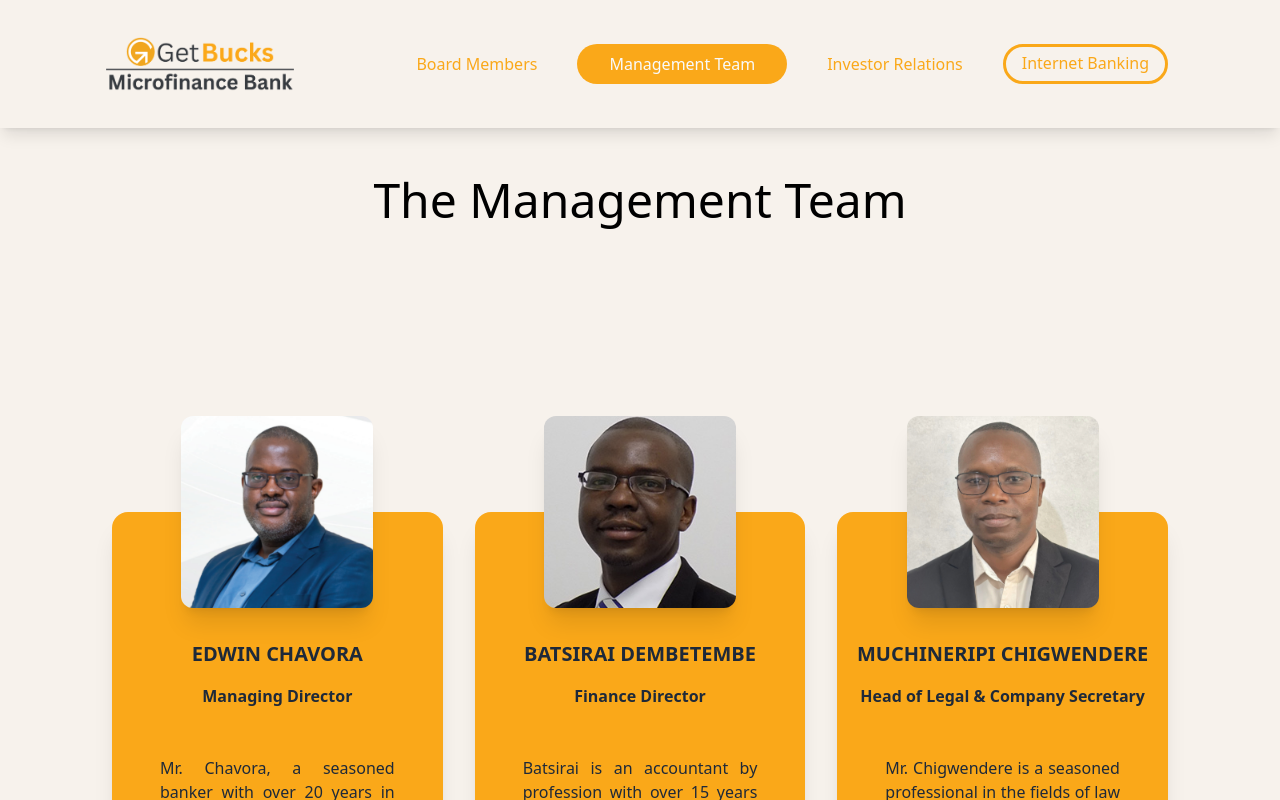
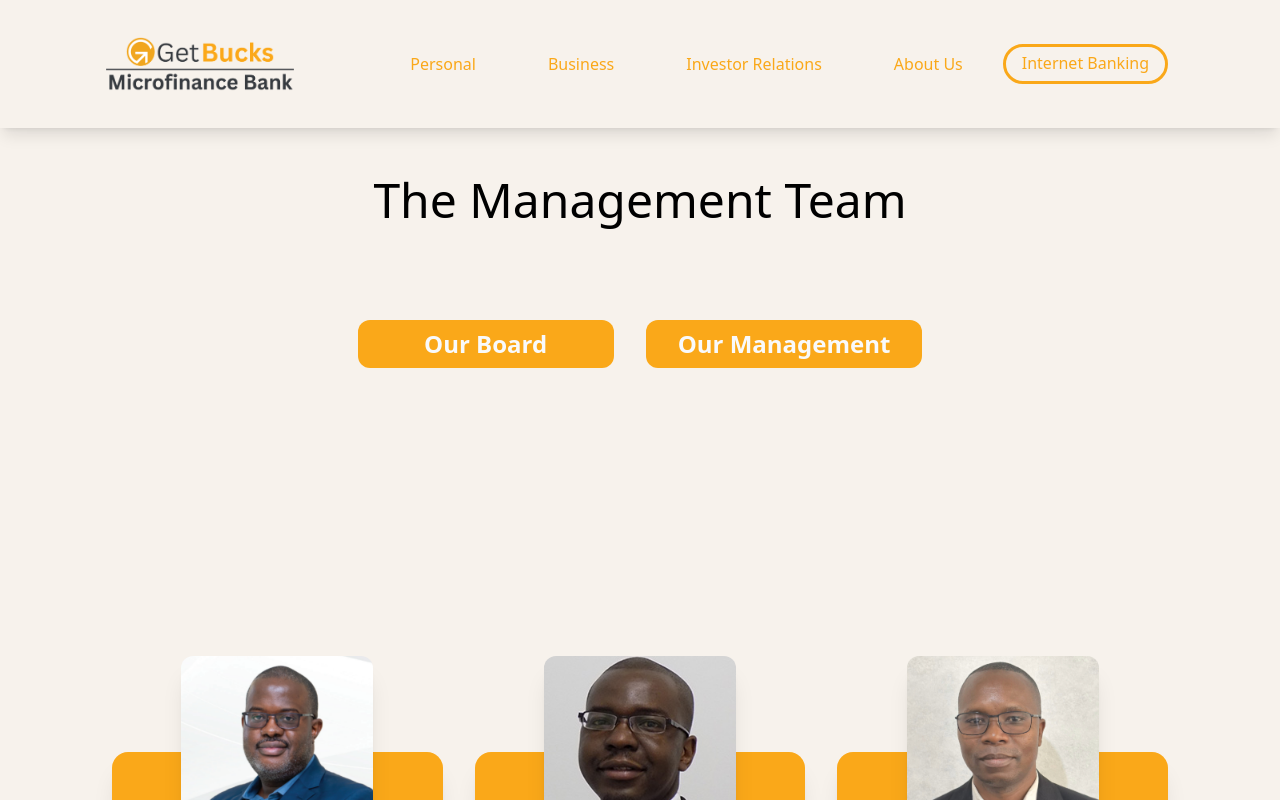
Before and after one commit to khomabhena/getbucks-site, a React (Vite) app: page /management in a window 1280 px wide. Shown: the top 800 px of the page. Built offline with nearby package versions, Linux system fonts and the light colour scheme.

Commit message:
made changes to the relations page

```diff
--- a/src/App.jsx
+++ b/src/App.jsx
@@ -38,11 +38,11 @@ function App() {
           <Route path='/diaspora' element={<Diaspora />} />
 
           <Route path='/investor-relations' element={<InvestorRelations />} />
-          <Route path='/board-members' element={<OurBoard navData={getNavigationData.ourBoard } />} />
-          <Route path='/management' element={<Management navData={getNavigationData.management } />} />
-          <Route path='/financial-reports' element={<FinancialReports navData={getNavigationData.financialReports } />} />
-          <Route path='/events' element={<Events navData={getNavigationData.keyEvents } />} />
-          <Route path='/privacy-policy' element={<PrivacyPolicy navData={getNavigationData.investorRelations } />} />
+          <Route path='/board-members' element={<OurBoard navData={getNavigationData.landingPage } />} />
+          <Route path='/management' element={<Management navData={getNavigationData.landingPage } />} />
+          <Route path='/financial-reports' element={<FinancialReports navData={getNavigationData.landingPage } />} />
+          <Route path='/events' element={<Events navData={getNavigationData.landingPage } />} />
+          <Route path='/privacy-policy' element={<PrivacyPolicy navData={getNavigationData.landingPage } />} />
 
           <Route path='/personal/login' element={<Login data={getLoginData.personal} navData={getNavigationData.personal} />} />
           <Route path='/diaspora/login' element={<Login data={getLoginData.diaspora} navData={getNavigationData.personal} />} />
--- a/src/components/BoardMembersCard.jsx
+++ b/src/components/BoardMembersCard.jsx
@@ -7,6 +7,15 @@ const BoardMembersCard = ({title = 'Board Members', data}) => {
   return (
     <div className=' w-full flex items-center flex-col mt-12'>
         <h2 className=' text-2xl mt-12l self-start lg:self-center md:text-5xl font-medium'>{title}</h2>
+        <div className=' mt-24 mb-24 w-full flex flex-wrap justify-center gap-8 px-8'>
+          <a href="/board-members">
+            <button style={{ backgroundColor: colors.primaryColor }}
+            className=' font-semibold text-gray-50 min-w-64 px-8 py-2 text-sm xl:text-2xl rounded-xl cursor-pointer hover:scale-105 hover:shadow-lg transition-all ease-in-out '>Our Board</button>
+          </a>
+          <a href="/management">
+            <button style={{ backgroundColor: colors.primaryColor }} className=' font-semibold text-gray-50 min-w-64 px-8 py-2 text-sm xl:text-2xl rounded-xl cursor-pointer hover:scale-105 hover:shadow-lg transition-all ease-in-out '>Our Management</button>
+          </a>
+        </div>
         <div className=' relative w-full flex flex-col xl:flex-row flex-wrap mt-48 min-h-screen rounded-2xl'>
 
             {
@@ -22,8 +31,6 @@ const BoardMembersCard = ({title = 'Board Members', data}) => {
               ))
             }
 
-
-
         </div>
     </div>
   )
--- a/src/pages/Events.jsx
+++ b/src/pages/Events.jsx
@@ -5,6 +5,7 @@ import { getNavigationData } from '../data/navigation'
 import ContactUs from '../sections/ContactUs'
 import { getEventsData } from '../data/events'
 import PDFCard from '../components/PDFCard'
+import { colors } from '../data/colors'
 
 const Events = ({ navData }) => {
     const data = getEventsData
@@ -15,7 +16,15 @@ const Events = ({ navData }) => {
             <MainNavigation data={navData} />
             <div className='w-full mt-16 md:mt-32 flex flex-col items-center justify-start'>
                 <h1 className=' text-xl md:text-4xl xl:text-6xl font-semibold text-gray-700 text-center mt-24'>Events</h1>
-
+                <div className=' mt-24 mb-24 w-full flex flex-wrap justify-center gap-8 px-8'>
+                    <a href="/financial-reports">
+                        <button style={{ backgroundColor: colors.primaryColor }}
+                        className=' font-semibold text-gray-50 min-w-64 px-8 py-2 text-sm xl:text-2xl rounded-xl cursor-pointer hover:scale-105 hover:shadow-lg transition-all ease-in-out '>Financial Reports</button>
+                    </a>
+                    <a href="/events">
+                        <button style={{ backgroundColor: colors.primaryColor }} className=' font-semibold text-gray-50 min-w-64 px-8 py-2 text-sm xl:text-2xl rounded-xl cursor-pointer hover:scale-105 hover:shadow-lg transition-all ease-in-out '>Key Events</button>
+                    </a>
+                </div>
                 <div className=' w-full flex gap-4l flex-wrap mt-24 mb-48'>
                     {
                     data?.map(({name, link}) => (
--- a/src/pages/FinancialReports.jsx
+++ b/src/pages/FinancialReports.jsx
@@ -5,6 +5,7 @@ import { getNavigationData } from '../data/navigation'
 import ContactUs from '../sections/ContactUs'
 import { getFinancialReports } from '../data/financial-reports'
 import PDFCard from '../components/PDFCard'
+import { colors } from '../data/colors'
 
 const FinancialReports = ({ navData }) => {
   const data = getFinancialReports
@@ -14,7 +15,15 @@ const FinancialReports = ({ navData }) => {
         <MainNavigation data={navData} />
         <div className=' w-full mt-16 md:mt-32 flex flex-col items-center justify-center min-h-screenl'>
           <h1 className=' text-xl md:text-4xl xl:text-6xl font-semibold text-gray-700 text-center mt-24'>Financial Reports</h1>
-
+          <div className=' mt-24 mb-24 w-full flex flex-wrap justify-center gap-8 px-8'>
+            <a href="/financial-reports">
+              <button style={{ backgroundColor: colors.primaryColor }}
+              className=' font-semibold text-gray-50 min-w-64 px-8 py-2 text-sm xl:text-2xl rounded-xl cursor-pointer hover:scale-105 hover:shadow-lg transition-all ease-in-out '>Financial Reports</button>
+            </a>
+            <a href="/events">
+              <button style={{ backgroundColor: colors.primaryColor }} className=' font-semibold text-gray-50 min-w-64 px-8 py-2 text-sm xl:text-2xl rounded-xl cursor-pointer hover:scale-105 hover:shadow-lg transition-all ease-in-out '>Key Events</button>
+            </a>
+          </div>
           <div className=' w-full flex gap-4l flex-wrap mt-24 mb-48'>
 
             {
```
